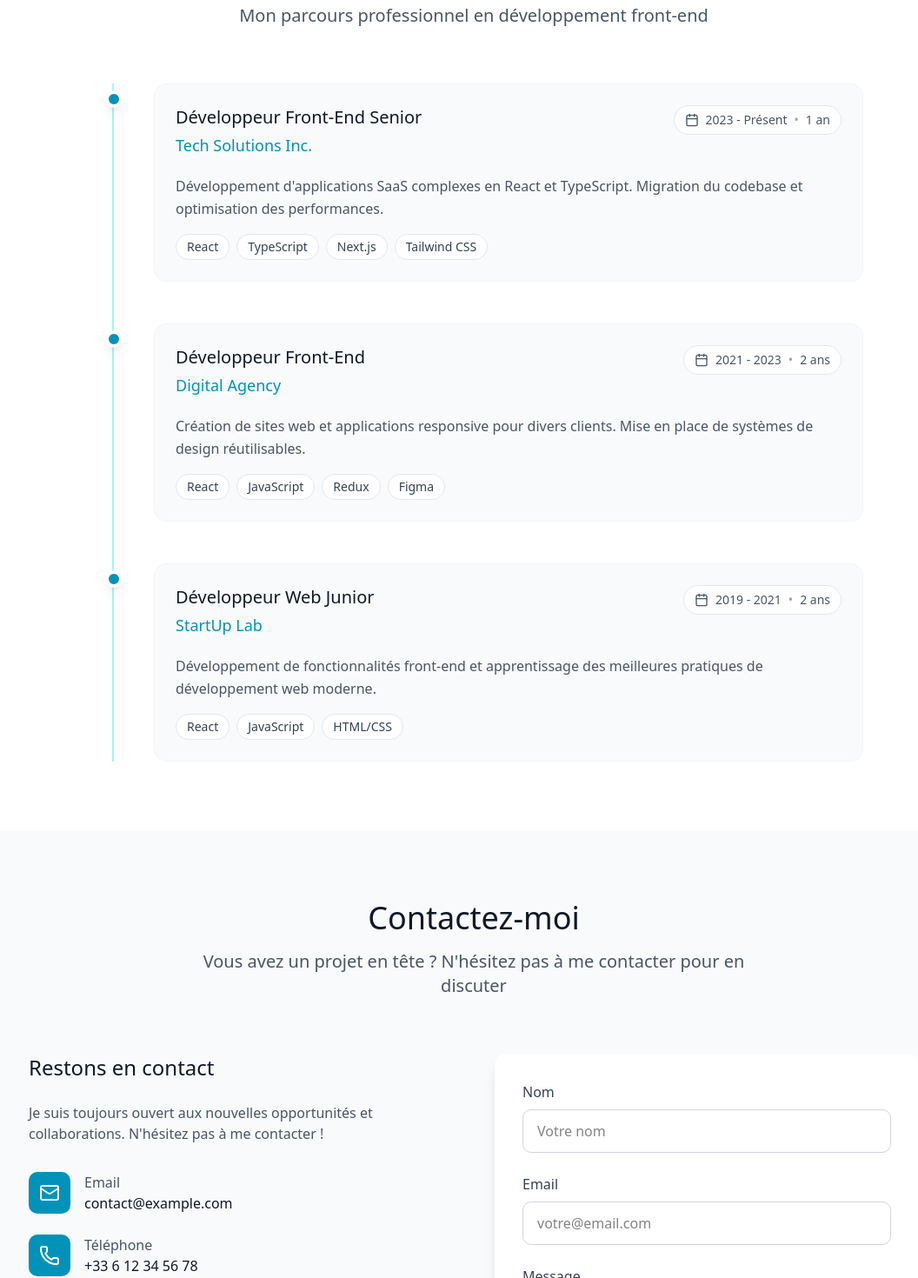
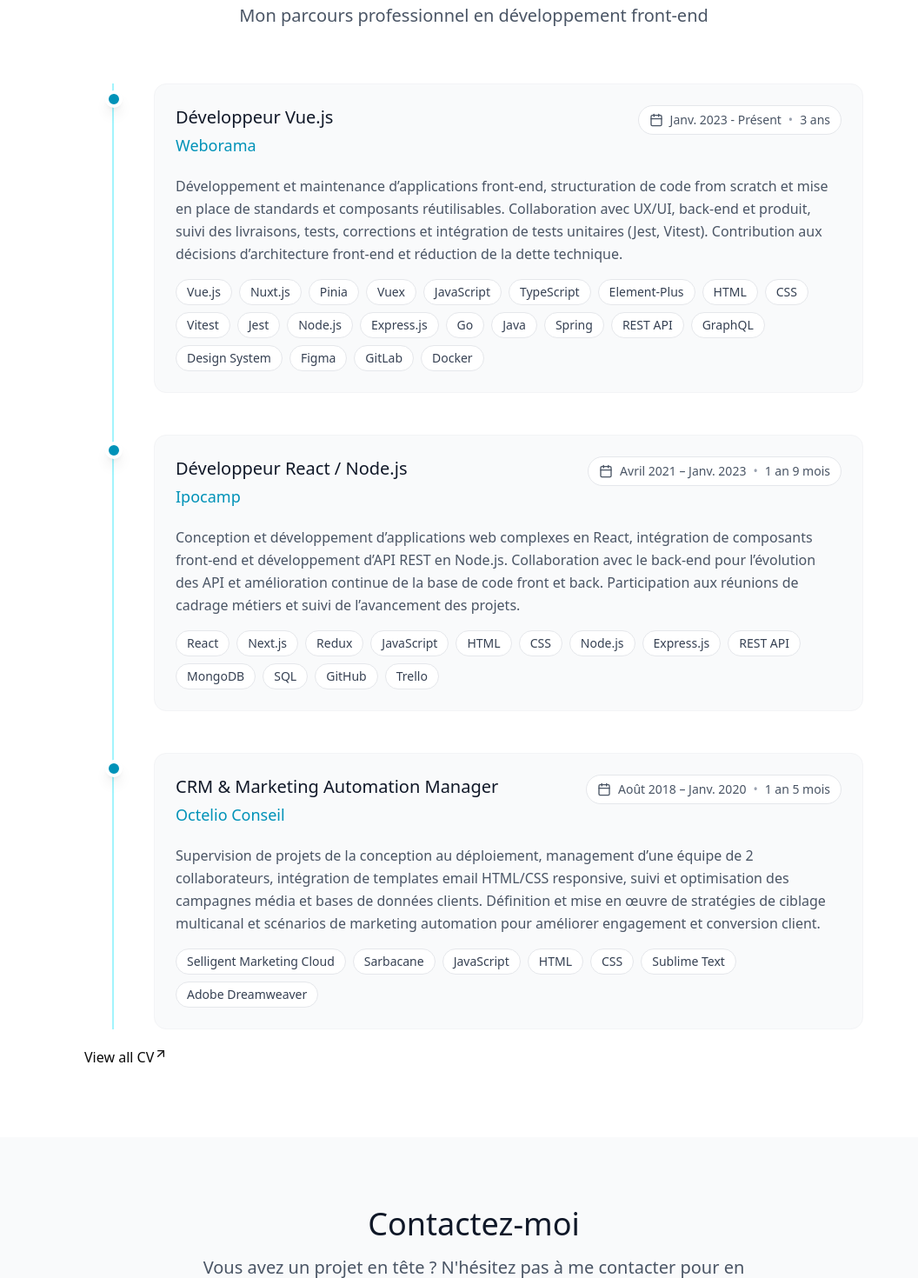
Before and after one commit to Bnachate/Portfolio, a Next.js app: page / in a window 1280 px wide. Shown: the part 1560-3030 px from the top of the page at 87% size, without its empty margins (95-1151 px from the left). Built offline with nearby package versions, Linux system fonts and the light colour scheme.

Commit message:
(filling_app_with_right_info): in progress

```diff
--- a/app/components/Contact.tsx
+++ b/app/components/Contact.tsx
@@ -61,7 +61,7 @@ export function Contact() {
                 </div>
                 <div>
                   <p className="text-gray-600">Email</p>
-                  <p className="text-gray-900">contact@example.com</p>
+                  <p className="text-gray-900">nachate.brahim@gmail.com</p>
                 </div>
               </div>
 
@@ -71,7 +71,7 @@ export function Contact() {
                 </div>
                 <div>
                   <p className="text-gray-600">Téléphone</p>
-                  <p className="text-gray-900">+33 6 12 34 56 78</p>
+                  <p className="text-gray-900">+33 6 17 34 91 24</p>
                 </div>
               </div>
 
--- a/app/components/Experience.tsx
+++ b/app/components/Experience.tsx
@@ -1,32 +1,33 @@
-import { Calendar } from "lucide-react";
+import { Calendar, ArrowUpRight } from "lucide-react";
+import Button from './common/Button';
 
 const experiences = [
   {
     id: 1,
-    title: "Développeur Front-End Senior",
-    company: "Tech Solutions Inc.",
-    period: "2023 - Présent",
-    duration: "1 an",
-    description: "Développement d'applications SaaS complexes en React et TypeScript. Migration du codebase et optimisation des performances.",
-    stack: ["React", "TypeScript", "Next.js", "Tailwind CSS"],
+    title: "Développeur Vue.js",
+    company: "Weborama",
+    period: "Janv. 2023 - Présent",
+    duration: "3 ans",
+    description: "Développement et maintenance d’applications front-end, structuration de code from scratch et mise en place de standards et composants réutilisables. Collaboration avec UX/UI, back-end et produit, suivi des livraisons, tests, corrections et intégration de tests unitaires (Jest, Vitest). Contribution aux décisions d’architecture front-end et réduction de la dette technique.",
+    stack: ["Vue.js", "Nuxt.js", "Pinia", "Vuex", "JavaScript", "TypeScript", "Element-Plus", "HTML", "CSS", "Vitest", "Jest", "Node.js", "Express.js", "Go", "Java", "Spring", "REST API", "GraphQL", "Design System", "Figma", "GitLab", "Docker"],
   },
   {
     id: 2,
-    title: "Développeur Front-End",
-    company: "Digital Agency",
-    period: "2021 - 2023",
-    duration: "2 ans",
-    description: "Création de sites web et applications responsive pour divers clients. Mise en place de systèmes de design réutilisables.",
-    stack: ["React", "JavaScript", "Redux", "Figma"],
+    title: "Développeur React / Node.js",
+    company: "Ipocamp",
+    period: "Avril 2021 – Janv. 2023",
+    duration: "1 an 9 mois",
+    description: "Conception et développement d’applications web complexes en React, intégration de composants front-end et développement d’API REST en Node.js. Collaboration avec le back-end pour l’évolution des API et amélioration continue de la base de code front et back. Participation aux réunions de cadrage métiers et suivi de l’avancement des projets.",
+    stack: ["React", "Next.js", "Redux", "JavaScript", "HTML", "CSS", "Node.js", "Express.js", "REST API", "MongoDB", "SQL", "GitHub", "Trello"],
   },
   {
     id: 3,
-    title: "Développeur Web Junior",
-    company: "StartUp Lab",
-    period: "2019 - 2021",
-    duration: "2 ans",
-    description: "Développement de fonctionnalités front-end et apprentissage des meilleures pratiques de développement web moderne.",
-    stack: ["React", "JavaScript", "HTML/CSS"],
+    title: "CRM & Marketing Automation Manager",
+    company: "Octelio Conseil",
+    period: "Août 2018 – Janv. 2020",
+    duration: "1 an 5 mois",
+    description: "Supervision de projets de la conception au déploiement, management d’une équipe de 2 collaborateurs, intégration de templates email HTML/CSS responsive, suivi et optimisation des campagnes média et bases de données clients. Définition et mise en œuvre de stratégies de ciblage multicanal et scénarios de marketing automation pour améliorer engagement et conversion client.",
+    stack: ["Selligent Marketing Cloud", "Sarbacane", "JavaScript", "HTML", "CSS", "Sublime Text", "Adobe Dreamweaver"],
   },
 ];
 
@@ -46,7 +47,7 @@ export function Experience() {
             {/* Ligne verticale de la timeline */}
             <div className="absolute left-8 top-0 bottom-0 w-0.5 bg-cyan-200"></div>
 
-            {experiences.map((exp, index) => (
+            {experiences.map((exp) => (
               <div key={exp.id} className="relative pl-20 pb-12 last:pb-0">
                 {/* Point sur la timeline */}
                 <div className="absolute left-6 top-2 w-5 h-5 bg-cyan-600 rounded-full border-4 border-white shadow-lg z-10"></div>
@@ -86,6 +87,10 @@ export function Experience() {
               </div>
             ))}
           </div>
+          <div className="flex mt-5">
+          <button>View all CV</button>
+          <ArrowUpRight size={16} />
+          </div>
         </div>
       </div>
     </section>
--- a/app/components/common/alert-dialog.tsx
+++ b/app/components/common/alert-dialog.tsx
@@ -4,7 +4,7 @@ import * as React from "react";
 import * as AlertDialogPrimitive from "@radix-ui/react-alert-dialog@1.1.6";
 
 import { cn } from "./utils";
-import { buttonVariants } from "./button";
+import { buttonVariants } from "./Button";
 
 function AlertDialog({
   ...props
--- a/app/components/common/button.tsx
+++ b/app/components/common/button.tsx
@@ -1,58 +1,55 @@
-import * as React from "react";
-import { Slot } from "@radix-ui/react-slot@1.1.2";
-import { cva, type VariantProps } from "class-variance-authority@0.7.1";
+import React from 'react';
+import { clsx, type ClassValue } from 'clsx';
+import { twMerge } from 'tailwind-merge';
 
-import { cn } from "./utils";
+// Utilitaire pour fusionner les classes Tailwind proprement
+function cn(...inputs: ClassValue[]) {
+  return twMerge(clsx(inputs));
+}
 
-const buttonVariants = cva(
-  "inline-flex items-center justify-center gap-2 whitespace-nowrap rounded-md text-sm font-medium transition-all disabled:pointer-events-none disabled:opacity-50 [&_svg]:pointer-events-none [&_svg:not([class*='size-'])]:size-4 shrink-0 [&_svg]:shrink-0 outline-none focus-visible:border-ring focus-visible:ring-ring/50 focus-visible:ring-[3px] aria-invalid:ring-destructive/20 dark:aria-invalid:ring-destructive/40 aria-invalid:border-destructive",
-  {
-    variants: {
-      variant: {
-        default: "bg-primary text-primary-foreground hover:bg-primary/90",
-        destructive:
-          "bg-destructive text-white hover:bg-destructive/90 focus-visible:ring-destructive/20 dark:focus-visible:ring-destructive/40 dark:bg-destructive/60",
-        outline:
-          "border bg-background text-foreground hover:bg-accent hover:text-accent-foreground dark:bg-input/30 dark:border-input dark:hover:bg-input/50",
-        secondary:
-          "bg-secondary text-secondary-foreground hover:bg-secondary/80",
-        ghost:
-          "hover:bg-accent hover:text-accent-foreground dark:hover:bg-accent/50",
-        link: "text-primary underline-offset-4 hover:underline",
-      },
-      size: {
-        default: "h-9 px-4 py-2 has-[>svg]:px-3",
-        sm: "h-8 rounded-md gap-1.5 px-3 has-[>svg]:px-2.5",
-        lg: "h-10 rounded-md px-6 has-[>svg]:px-4",
-        icon: "size-9 rounded-md",
-      },
-    },
-    defaultVariants: {
-      variant: "default",
-      size: "default",
-    },
-  },
+interface ButtonProps extends React.ButtonHTMLAttributes<HTMLButtonElement> {
+  variant?: 'primary' | 'secondary' | 'outline' | 'danger';
+  size?: 'sm' | 'md' | 'lg';
+  isLoading?: boolean;
+}
+
+const Button = React.forwardRef<HTMLButtonElement, ButtonProps>(
+  ({ className, variant = 'primary', size = 'md', isLoading, disabled, children, ...props }, ref) => {
+
+    // Styles de base (Cursor, Transitions, Focus)
+    const baseStyles = "inline-flex items-center justify-center rounded-md font-medium transition-all focus:outline-none focus:ring-2 focus:ring-offset-2 disabled:opacity-50 disabled:cursor-not-allowed active:scale-95";
+
+    // Variantes de couleurs
+    const variants = {
+      primary: "bg-blue-600 text-white hover:bg-blue-700 focus:ring-blue-500",
+      secondary: "bg-gray-200 text-gray-900 hover:bg-gray-300 focus:ring-gray-400",
+      outline: "border-2 border-blue-600 text-blue-600 hover:bg-blue-50 focus:ring-blue-500",
+      danger: "bg-red-600 text-white hover:bg-red-700 focus:ring-red-500",
+    };
+
+    // Tailles
+    const sizes = {
+      sm: "px-3 py-1.5 text-sm",
+      md: "px-4 py-2 text-base",
+      lg: "px-6 py-3 text-lg",
+    };
+
+    return (
+      <button
+        ref={ref}
+        disabled={disabled || isLoading}
+        className={cn(baseStyles, variants[variant], sizes[size], className)}
+        {...props}
+      >
+        {isLoading ? (
+          <span className="mr-2 h-4 w-4 animate-spin rounded-full border-2 border-current border-t-transparent" />
+        ) : null}
+        {children}
+      </button>
+    );
+  }
 );
 
-function Button({
-  className,
-  variant,
-  size,
-  asChild = false,
-  ...props
-}: React.ComponentProps<"button"> &
-  VariantProps<typeof buttonVariants> & {
-    asChild?: boolean;
-  }) {
-  const Comp = asChild ? Slot : "button";
+Button.displayName = "Button";
 
-  return (
-    <Comp
-      data-slot="button"
-      className={cn(buttonVariants({ variant, size, className }))}
-      {...props}
-    />
-  );
-}
-
-export { Button, buttonVariants };
+export default Button;
--- a/app/components/common/calendar.tsx
+++ b/app/components/common/calendar.tsx
@@ -5,7 +5,7 @@ import { ChevronLeft, ChevronRight } from "lucide-react@0.487.0";
 import { DayPicker } from "react-day-picker@8.10.1";
 
 import { cn } from "./utils";
-import { buttonVariants } from "./button";
+import { buttonVariants } from "./Button";
 
 function Calendar({
   className,
--- a/app/components/common/carousel.tsx
+++ b/app/components/common/carousel.tsx
@@ -7,7 +7,7 @@ import useEmblaCarousel, {
 import { ArrowLeft, ArrowRight } from "lucide-react@0.487.0";
 
 import { cn } from "./utils";
-import { Button } from "./button";
+import { Button } from "./Button";
 
 type CarouselApi = UseEmblaCarouselType[1];
 type UseCarouselParameters = Parameters<typeof useEmblaCarousel>;
--- a/app/components/common/pagination.tsx
+++ b/app/components/common/pagination.tsx
@@ -6,7 +6,7 @@ import {
 } from "lucide-react@0.487.0";
 
 import { cn } from "./utils";
-import { Button, buttonVariants } from "./button";
+import { Button, buttonVariants } from "./Button";
 
 function Pagination({ className, ...props }: React.ComponentProps<"nav">) {
   return (
--- a/app/components/common/sidebar.tsx
+++ b/app/components/common/sidebar.tsx
@@ -7,7 +7,7 @@ import { PanelLeftIcon } from "lucide-react@0.487.0";
 
 import { useIsMobile } from "./use-mobile";
 import { cn } from "./utils";
-import { Button } from "./button";
+import { Button } from "./Button";
 import { Input } from "./input";
 import { Separator } from "./separator";
 import {
--- a/app/index.css
+++ b/app/index.css
@@ -485,9 +485,64 @@
   .mx-auto {
     margin-inline: auto;
   }
+  .ml-1 {
+    margin-left: calc(var(--spacing) * 1);
+  }
+
+  .ml-2 {
+    margin-left: calc(var(--spacing) * 2);
+  }
+
+  .ml-3 {
+    margin-left: calc(var(--spacing) * 3);
+  }
+
+  .ml-4 {
+    margin-left: calc(var(--spacing) * 4);
+  }
+
+  .ml-5 {
+    margin-left: calc(var(--spacing) * 5);
+  }
+
+  .mt-1 {
+    margin-top: calc(var(--spacing) * 1);
+  }
+
+  .mt-2 {
+    margin-top: calc(var(--spacing) * 2);
+  }
+
+  .mt-3 {
+    margin-top: calc(var(--spacing) * 3);
+  }
 
   .mt-4 {
     margin-top: calc(var(--spacing) * 4);
+  }
+
+  .mt-5 {
+    margin-top: calc(var(--spacing) * 5);
+  }
+
+  .mr-1 {
+    margin-right: calc(var(--spacing) * 1);
+  }
+
+  .mr-2 {
+    margin-right: calc(var(--spacing) * 2);
+  }
+
+  .mr-3 {
+    margin-right: calc(var(--spacing) * 3);
+  }
+
+  .mr-4 {
+    margin-right: calc(var(--spacing) * 4);
+  }
+
+  .mr-5 {
+    margin-right: calc(var(--spacing) * 5);
   }
 
   .mb-1 {
--- a/package.json
+++ b/package.json
@@ -35,10 +35,12 @@
     "@radix-ui/react-toggle": "^1.1.2",
     "@radix-ui/react-toggle-group": "^1.1.2",
     "@radix-ui/react-tooltip": "^1.1.8",
+    "class-variance-authority": "^0.7.1",
     "lucide-react": "latest",
     "next": "16.1.3",
     "react": "19.2.3",
-    "react-dom": "19.2.3"
+    "react-dom": "19.2.3",
+    "tailwind-merge": "^3.4.0"
   },
   "devDependencies": {
     "@tailwindcss/postcss": "^4",
```
Also changed, not shown: 1 other file (tests, documents, lock files or other folders).
